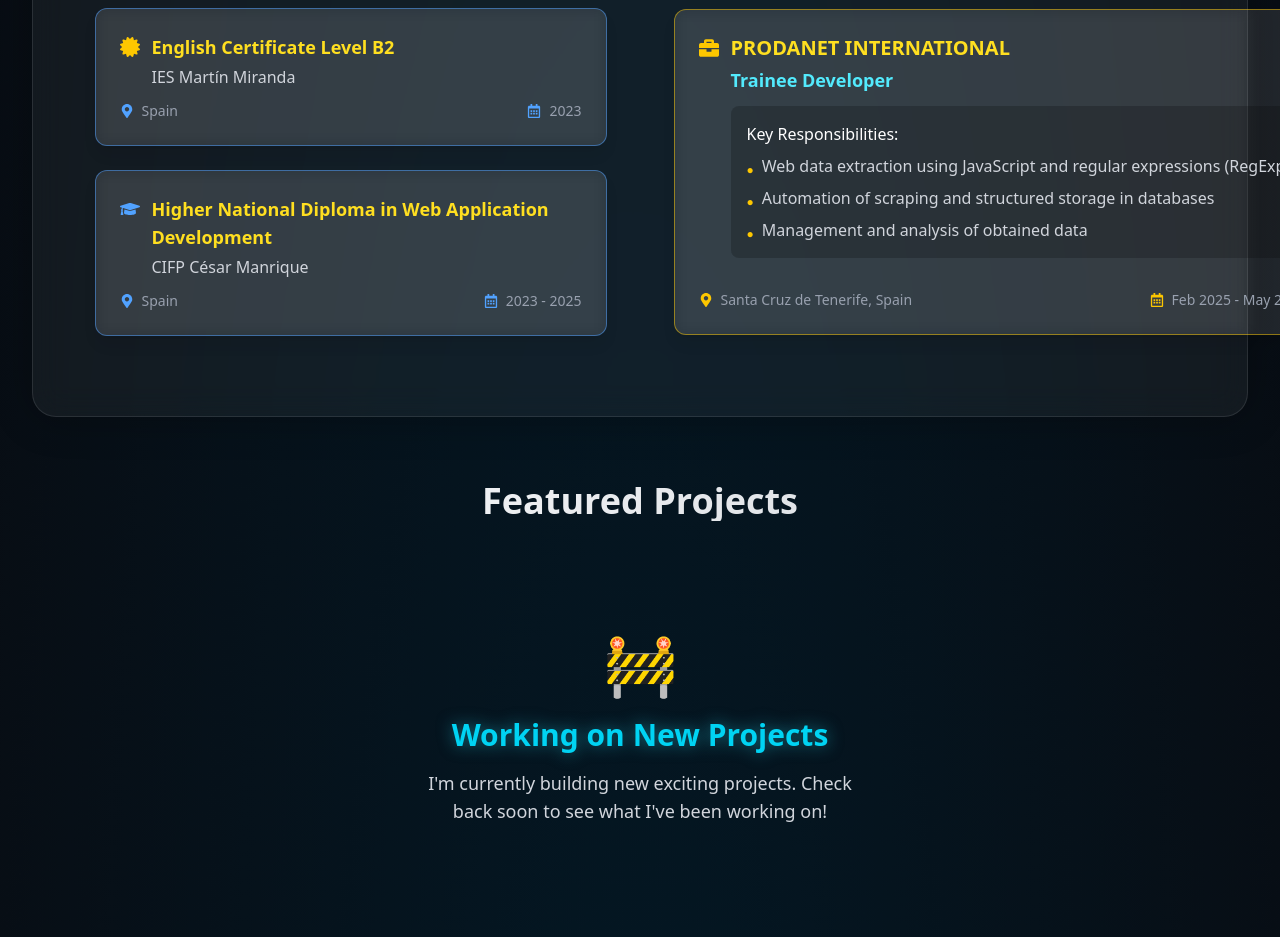
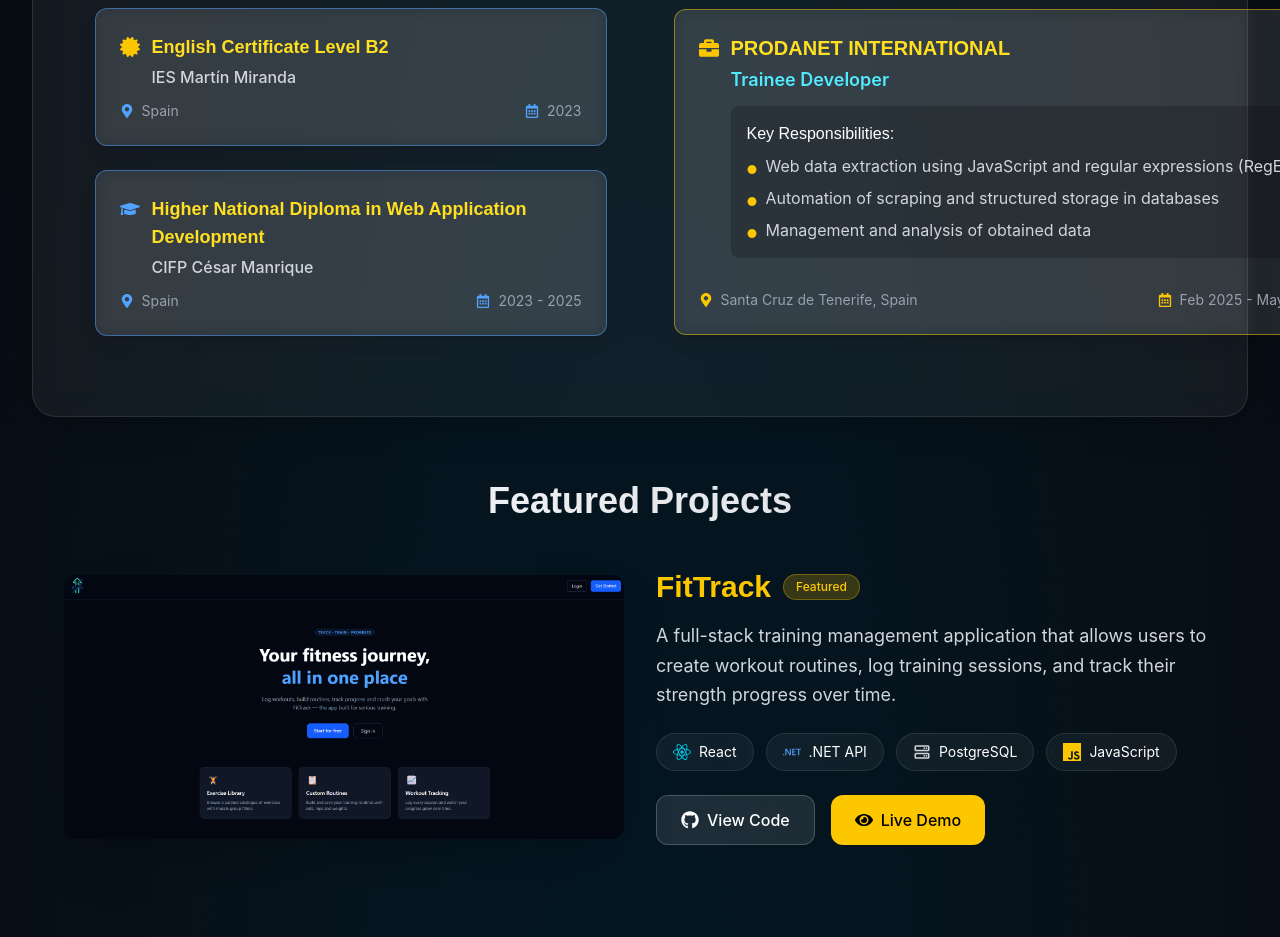
Before and after one commit to prospi-dev/portfolio, a React (Vite) app in the folder portfolio/: page / in a window 1280 px wide. Shown: the part 1860-2797 px from the top of the page. Built offline with nearby package versions, Linux system fonts and the light colour scheme.

Commit message:
Updated projects section

```diff
--- a/portfolio/src/components/home.jsx
+++ b/portfolio/src/components/home.jsx
@@ -1,5 +1,4 @@
 import React from 'react';
-import { MdOutlineFileDownload } from "react-icons/md";
 import { FaGithub, FaLinkedin, FaArrowRight } from "react-icons/fa";
 import '../index.css'
 
@@ -40,7 +39,7 @@ const Home = () => (
         <FaLinkedin className="text-3xl text-white" />
       </a>
     </div>
-    <div className="home-button_container flex flex-col gap-4 items-center lg:max-w-xl">
+    <div className="home-button_container flex flex-col md:flex-row md:flex-wrap gap-4 justify-center items-center w-full max-w-2xl mt-4">
       <a
         href="#projects"
         className="neon-btn3 flex items-center justify-center gap-2 shadow group overflow-hidden"
@@ -63,7 +62,6 @@ const Home = () => (
         id="downloadcv-button"
       >
         <span className="text-white transition-transform duration-500">Download CV</span>
-        <MdOutlineFileDownload className="text-2xl text-cyan-400 transition-transform duration-300 opacity-0 group-hover:opacity-100 group-hover:-translate-x-2 group-hover:scale-110 absolute right-1 lg:right-24" />
       </a>
     </div>
   </section>
--- a/portfolio/src/components/projects.jsx
+++ b/portfolio/src/components/projects.jsx
@@ -1,23 +1,23 @@
 import { FaReact, FaGithub, FaExternalLinkAlt, FaEye } from "react-icons/fa";
 import { SiDotnet, SiTailwindcss, SiJavascript } from "react-icons/si";
 import { BiServer } from "react-icons/bi";
-import ScoreHubImage from '../assets/images/scorehub.png';
+import FitTrackImage from '../assets/images/FitTrack-landing_page.png';
 import { motion } from "framer-motion";
 
 const projectsData = [
     {
         id: 1,
-        title: "ScoreHub",
-        description: "A comprehensive football match information platform that integrates with a local API to display real-time match schedules, team information, and detailed player statistics. Features responsive design and intuitive user interface.",
-        image: ScoreHubImage,
+        title: "FitTrack",
+        description: "A full-stack training management application that allows users to create workout routines, log training sessions, and track their strength progress over time.",
+        image: FitTrackImage,
         technologies: [
             { name: "React", icon: <FaReact className="text-cyan-400" />, color: "cyan" },
             { name: ".NET API", icon: <SiDotnet className="text-blue-400" />, color: "blue" },
-            { name: "SQL Server", icon: <BiServer className="text-gray-300" />, color: "gray" },
+            { name: "PostgreSQL", icon: <BiServer className="text-gray-300" />, color: "gray" },
             { name: "JavaScript", icon: <SiJavascript className="text-yellow-400" />, color: "yellow" },
         ],
-        github: "https://github.com/prospi-dev/scorehub",
-        demo: null,
+        github: "https://github.com/prospi-dev/FitTrack",
+        demo: "https://fittrack-prospi.netlify.app/",
         featured: true
     },
 ];
@@ -54,22 +54,7 @@ const Projects = () => (
             <h2 className="text-3xl lg:text-4xl font-bold mb-12 text-center bg-gradient-to-r from-white to-gray-300 bg-clip-text text-transparent">
                 Featured Projects
             </h2>
-            <motion.div
-                className="flex flex-col items-center justify-center py-16 px-8"
-                initial={{ opacity: 0, scale: 0.9 }}
-                whileInView={{ opacity: 1, scale: 1 }}
-                transition={{ duration: 0.5 }}
-                viewport={{ once: true }}
-            >
-                <div className="text-6xl mb-6">🚧</div>
-                <h3 className="text-2xl lg:text-3xl font-bold text-cyan-400 drop-shadow-[0_0_8px_rgba(34,211,238,0.5)] mb-4 text-center">
-                    Working on New Projects
-                </h3>
-                <p className="text-gray-300 text-lg text-center max-w-md">
-                    I'm currently building new exciting projects. Check back soon to see what I've been working on!
-                </p>
-            </motion.div>
-            {/* <motion.div
+             <motion.div
                 className="grid gap-8 md:gap-12"
                 variants={containerVariants}
                 initial="hidden"
@@ -139,7 +124,7 @@ const Projects = () => (
                                 {project.technologies.map((tech) => (
                                     <span
                                         key={tech.name}
-                                        className="flex items-center gap-2 bg-white/10 backdrop-blur-sm text-white px-4 py-2 rounded-full text-sm border border-white/20 hover:bg-white/20 hover:scale-105 transition-all duration-300"
+                                        className="flex items-center gap-2 bg-white/5 backdrop-blur-md text-white px-4 py-2 rounded-full text-sm border border-white/10 hover:border-cyan-400/50 hover:bg-white/10 hover:shadow-[0_0_15px_rgba(34,211,238,0.4)] hover:-translate-y-1 transition-all duration-300 cursor-default"
                                     >
                                         <span className="text-lg">{tech.icon}</span>
                                         {tech.name}
@@ -172,7 +157,7 @@ const Projects = () => (
                         </div>
                     </motion.div>
                 ))}
-            </motion.div> */}
+            </motion.div>
         </div>
     </motion.section>
 );
--- a/portfolio/src/index.css
+++ b/portfolio/src/index.css
@@ -1,12 +1,16 @@
 @import "tailwindcss";
+@import url('https://fonts.googleapis.com/css2?family=Space+Grotesk:wght@300;400;500;600;700&family=Inter:wght@300;400;500;600&display=swap');
 
 :root {
   color-scheme: light dark;
   color: #eee;
   background: radial-gradient(ellipse at bottom, #031926 0%, #090a0f 100%);
+  font-family: 'Inter', sans-serif;
 }
 
-
+h1, h2, h3, h4, h5, h6, button, .font-space {
+  font-family: 'Space Grotesk', sans-serif;
+}
 #divider{
     .animate-spin-slow {
     animation: spin 3s linear infinite;
```
Also changed, not shown: portfolio/src/assets/images/FitTrack-landing_page.png (added), portfolio/src/assets/images/scorehub.png (deleted).
